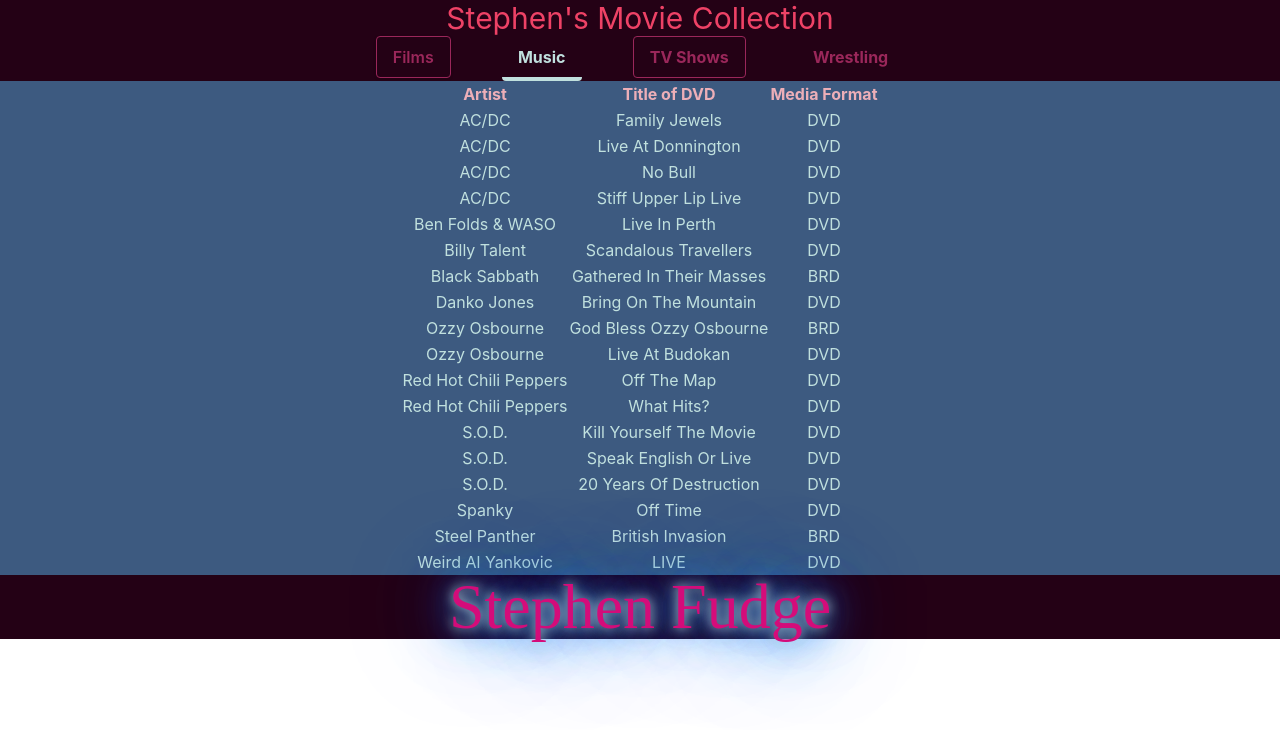
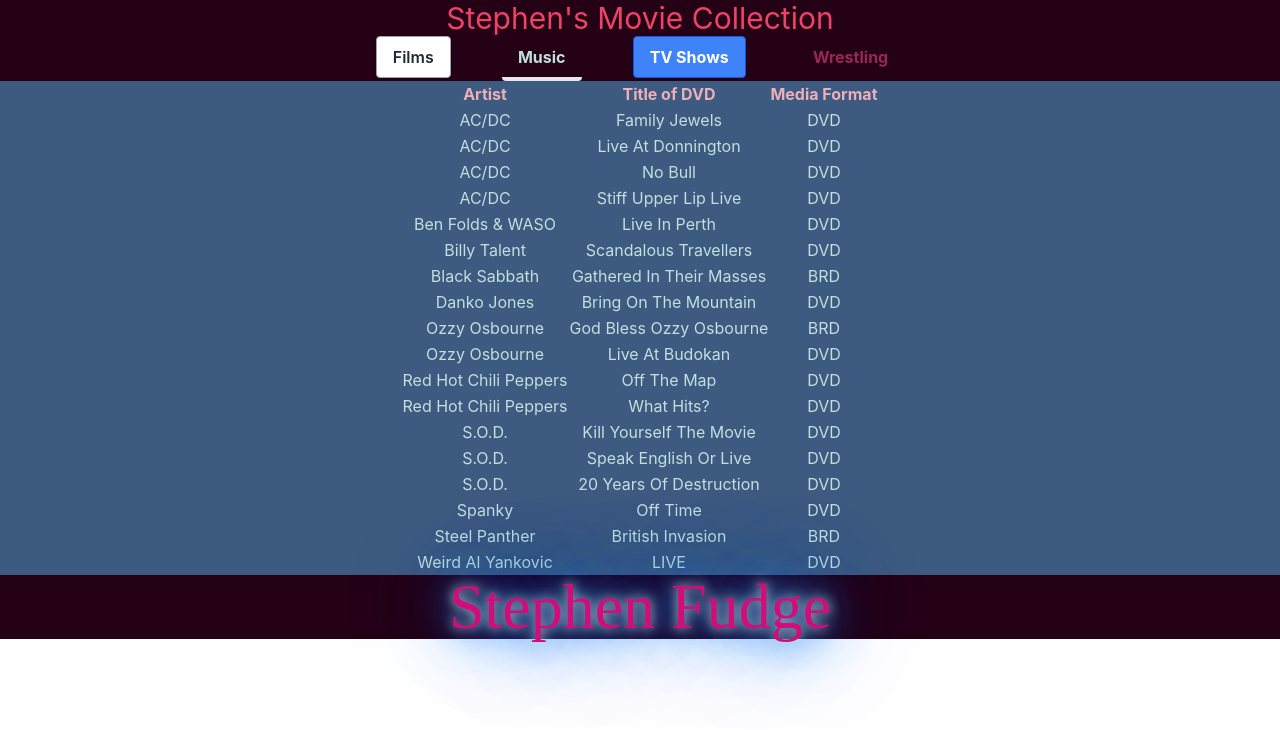
Before and after one commit to stephenfudge/ubiquitous-octo-rotary-phone, a React (Create React App) app: page / in a window 1280 px wide. Shown: the top 730 px of the page. Built offline with nearby package versions, Linux system fonts and the light colour scheme.

Commit message:
installed flowbite for components

```diff
--- a/package.json
+++ b/package.json
@@ -8,6 +8,8 @@
     "@testing-library/react": "^13.4.0",
     "@testing-library/user-event": "^13.5.0",
     "autoprefixer": "^10.4.8",
+    "flowbite": "^1.5.3",
+    "flowbite-react": "^0.1.10",
     "gh-pages": "^4.0.0",
     "postcss": "^8.4.16",
     "react": "^18.2.0",
--- a/src/components/Nav.js
+++ b/src/components/Nav.js
@@ -1,6 +1,4 @@
 import '../styles/Nav.css';
-
-
 
 const Nav = (props) =>{
     function pageChange(event){
@@ -41,4 +39,6 @@
      )
  };
 
+
+
  export default Nav;
--- a/tailwind.config.js
+++ b/tailwind.config.js
@@ -2,6 +2,7 @@
 module.exports = {
   content: [
     "./src/**/*.{js,jsx,ts,tsx}",
+    'node_modules/flowbite-react/**/*.{js,jsx,ts,tsx}'
   ],
   theme: {
     colors: {
@@ -10,9 +11,11 @@
       lightpink: "#edafb8ff",
       darkpurple: "#240115ff",
       jazzberry: "#9a275aff",
-      paradise: "#ee4266ff",
+      paradise: "#ee4266ff"
     },
-    // extend: {},
+    extend: {},
   },
-  plugins: [],
+  plugins: [
+    require('flowbite/plugin')
+  ],
 }
```
Also changed, not shown: 1 other file (tests, documents, lock files or other folders).
